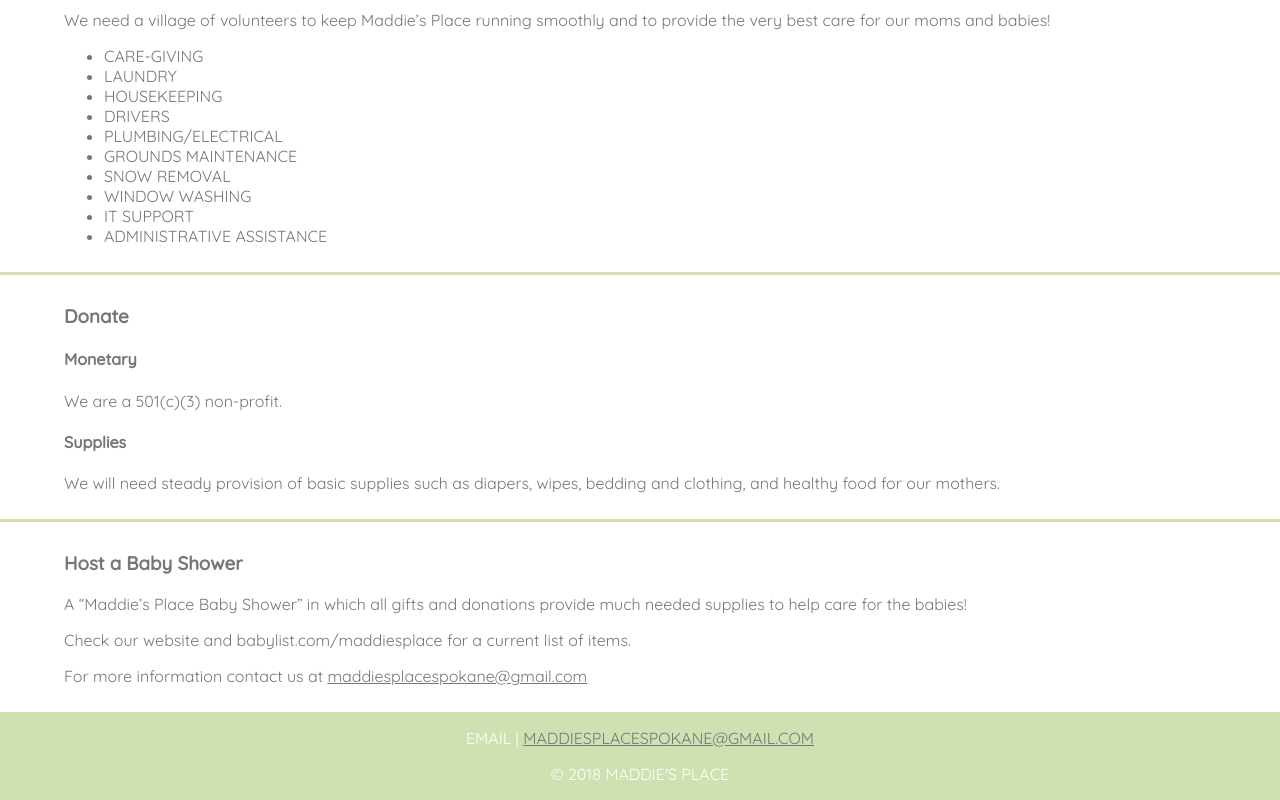
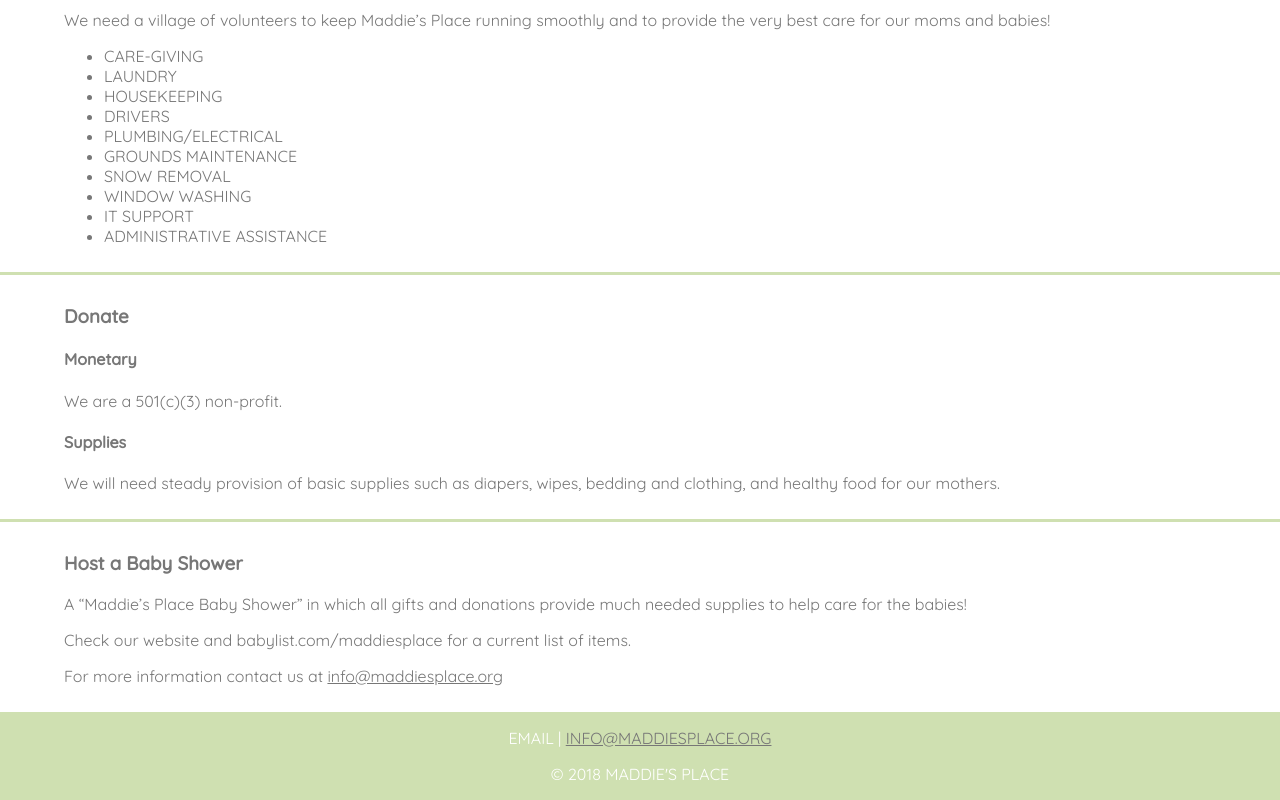
Before and after one commit to sckohl/Maddies_Place, a website: page www/index.html in a window 1280 px wide. Shown: the part 1436-2236 px from the top of the page. Drawn offline with Linux system fonts and the light colour scheme.

Commit message:
changed email titles

```diff
--- a/www/index.html
+++ b/www/index.html
@@ -100,12 +100,12 @@
 					<h3>Host a Baby Shower</h3>
 					<p>A “Maddie’s Place Baby Shower” in which all gifts and donations provide much needed supplies to help care for the babies!</p>
 					<p>Check our website and babylist.com/maddiesplace for a current list of items.</p>
-					<p>For more information contact us at <a href="mailto:info@maddiesplace.org">maddiesplacespokane@gmail.com</a></p>
+					<p>For more information contact us at <a href="mailto:info@maddiesplace.org">info@maddiesplace.org</a></p>
 				</article>
 			</section>
 		</div>
 		<footer>
-			<p>Email | <a href="mailto:info@maddiesplace.org">maddiesplacespokane@gmail.com</a></p>
+			<p>Email | <a href="mailto:info@maddiesplace.org">info@maddiesplace.org</a></p>
 			<!-- <p>Phone | 555.555.5555</p> -->
 			<!-- <p>Visit | 1234 Address Ave - City, State</p> -->
 			<p>© 2018 Maddie's Place</p>
```
